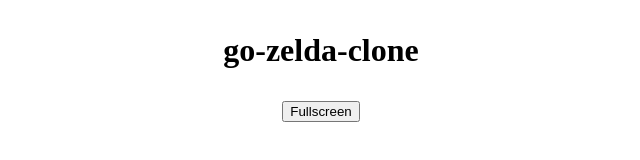
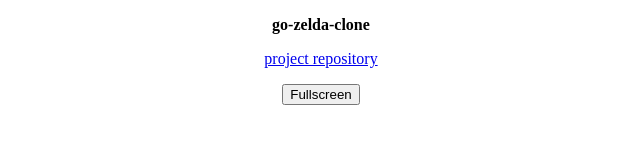
Before and after one commit to danielcesca18/danielcesca18.github.io, a plain HTML site: page index.html in a window 1280 px wide. Shown: the whole page, without its empty margins (319-959 px from the left). Drawn offline with Linux system fonts and the light colour scheme; no server answers.

Commit message:
feat: project repository

```diff
--- a/index.html
+++ b/index.html
@@ -8,7 +8,8 @@
 </head>
 <body style="display: flex; flex-direction: column; justify-content: center; align-items: center; height: 100vh; margin: 0;">
     <div style="text-align: center;">
-        <p style="font-size: 2em;"><strong>go-zelda-clone</strong></p>
+        <p><strong>go-zelda-clone</strong></p>
+        <p><a href="https://github.com/danielcesca18/go-zelda-clone">project repository</a></p>
         <button onclick="toggleFullScreen()">Fullscreen</button>
     </div>
     <iframe id="gameFrame" src="game.html" style="width: 100vw; height: 100vh; border: none;"></iframe>
```
